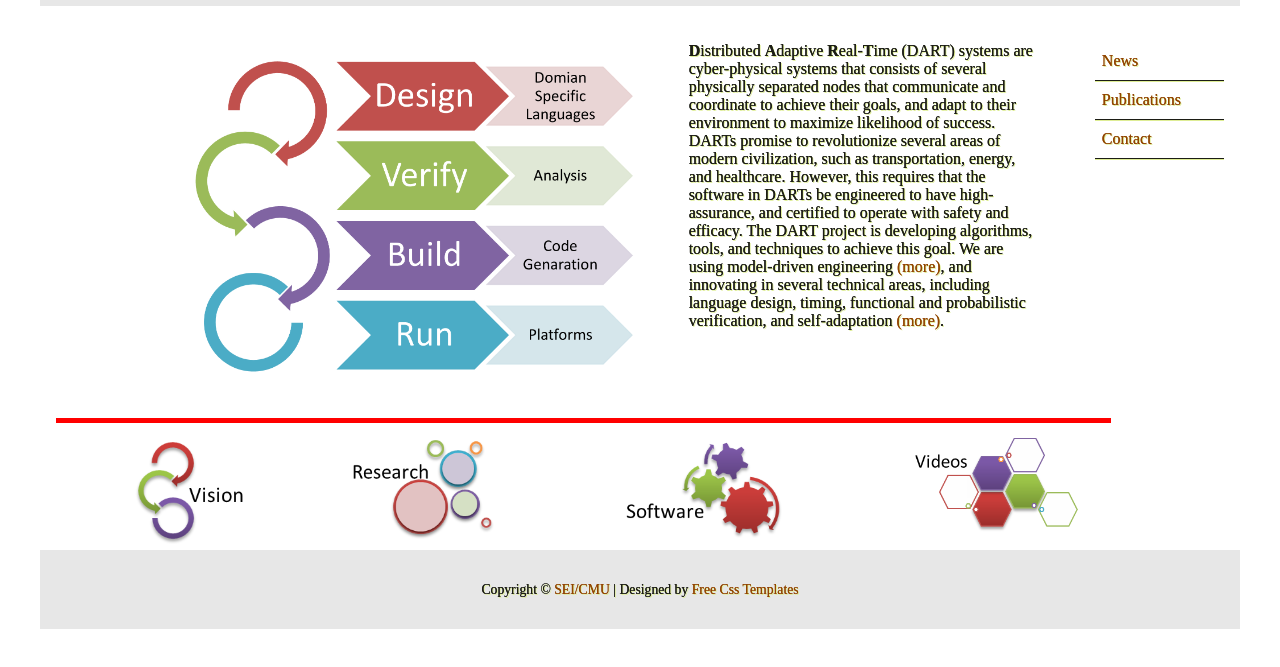
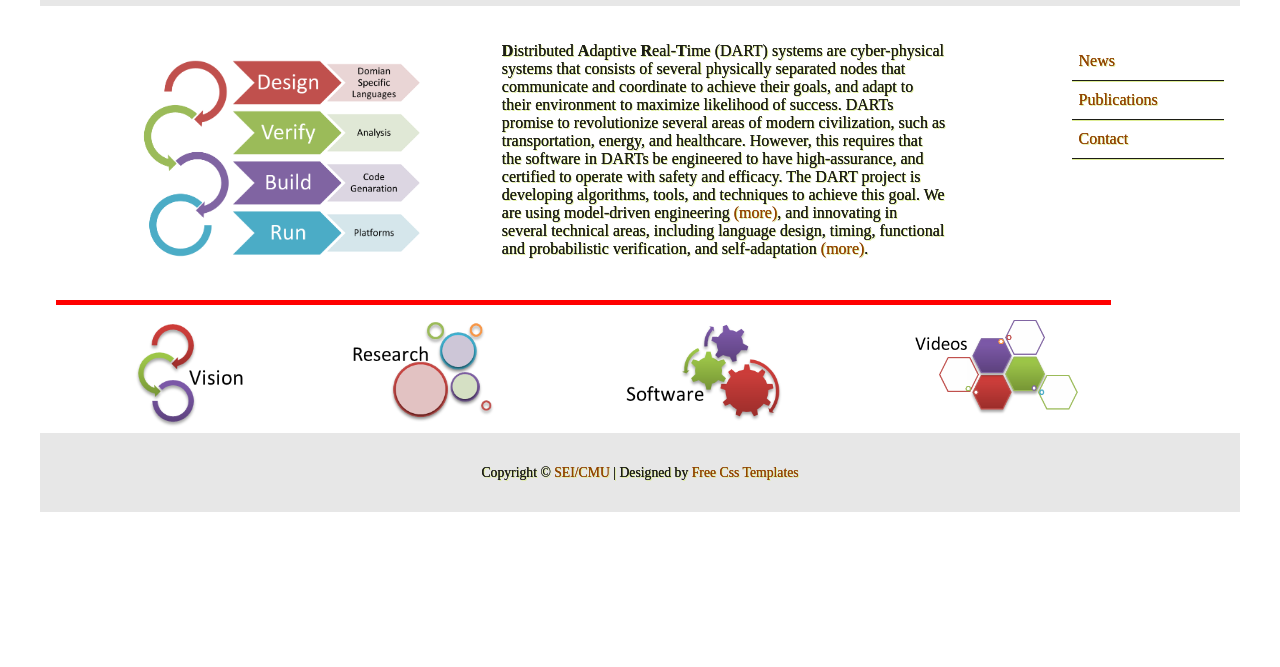
Before and after one commit to cps-sei/dart, a plain HTML site: page index.html in a window 1280 px wide. Shown: the part 99-766 px from the top of the page. Drawn offline with nearby package versions, Linux system fonts and the light colour scheme; a web font is replaced by a local one.

Commit message:
changed ratio of width of graphic, text, and sidebar.

```diff
--- a/css/styles.css
+++ b/css/styles.css
@@ -75,15 +75,16 @@ section {
     padding:3% 01.3541666666666666666666666666667%; /* 13px/960px */
 }
 .welcome {
-    width:54.166666666666666666666666666667%; /* 616px/960px */
+    width:34.166666666666666666666666666667%; /* 616px/960px */
     float:left;
 }
 .welcometext {
-    width:30.0%; /* 616px/960px */
+    width:38.0%; /* 616px/960px */
     float:left;
+    padding-left : 4%;
 }
 .sidebar {
-    width:11.041666666666666666666666666667%; /* 298px/960px */
+    width:13.041666666666666666666666666667%; /* 298px/960px */
     float:right;
 }
 .sidebar li {
```
